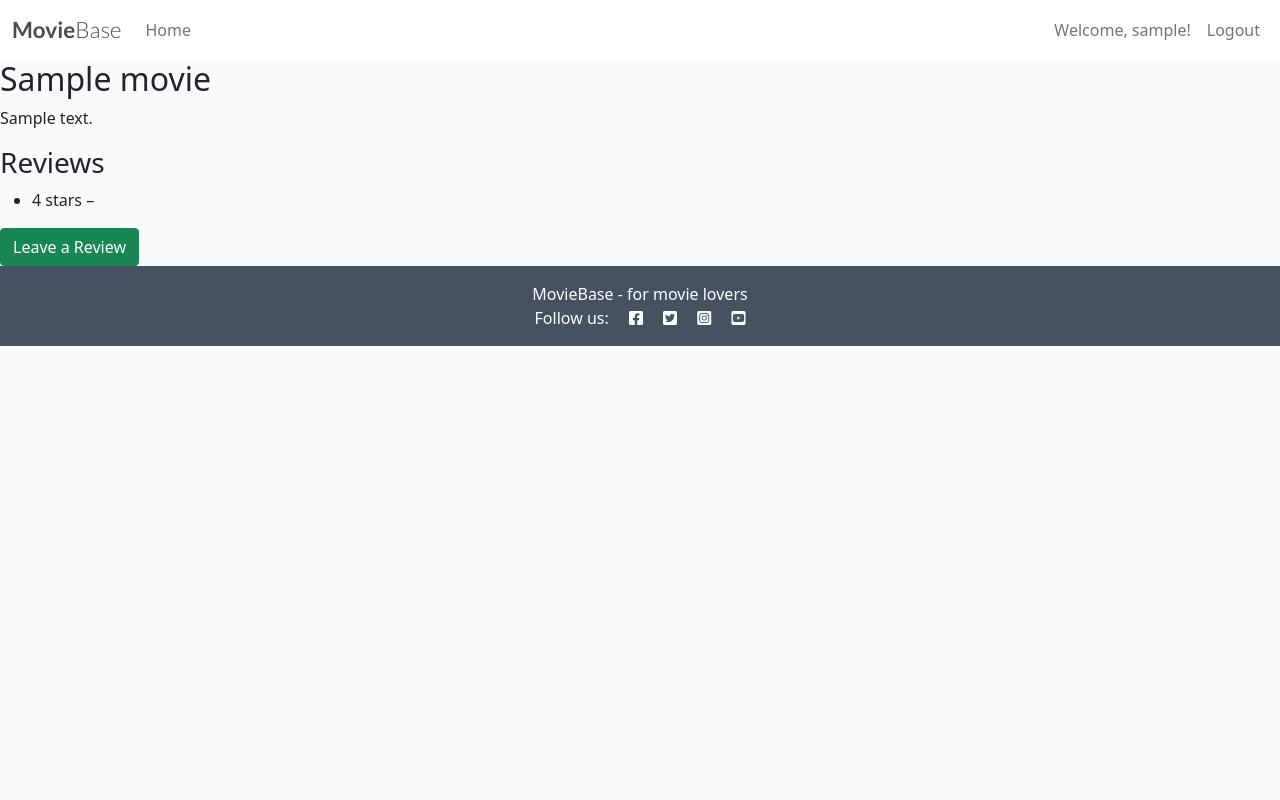
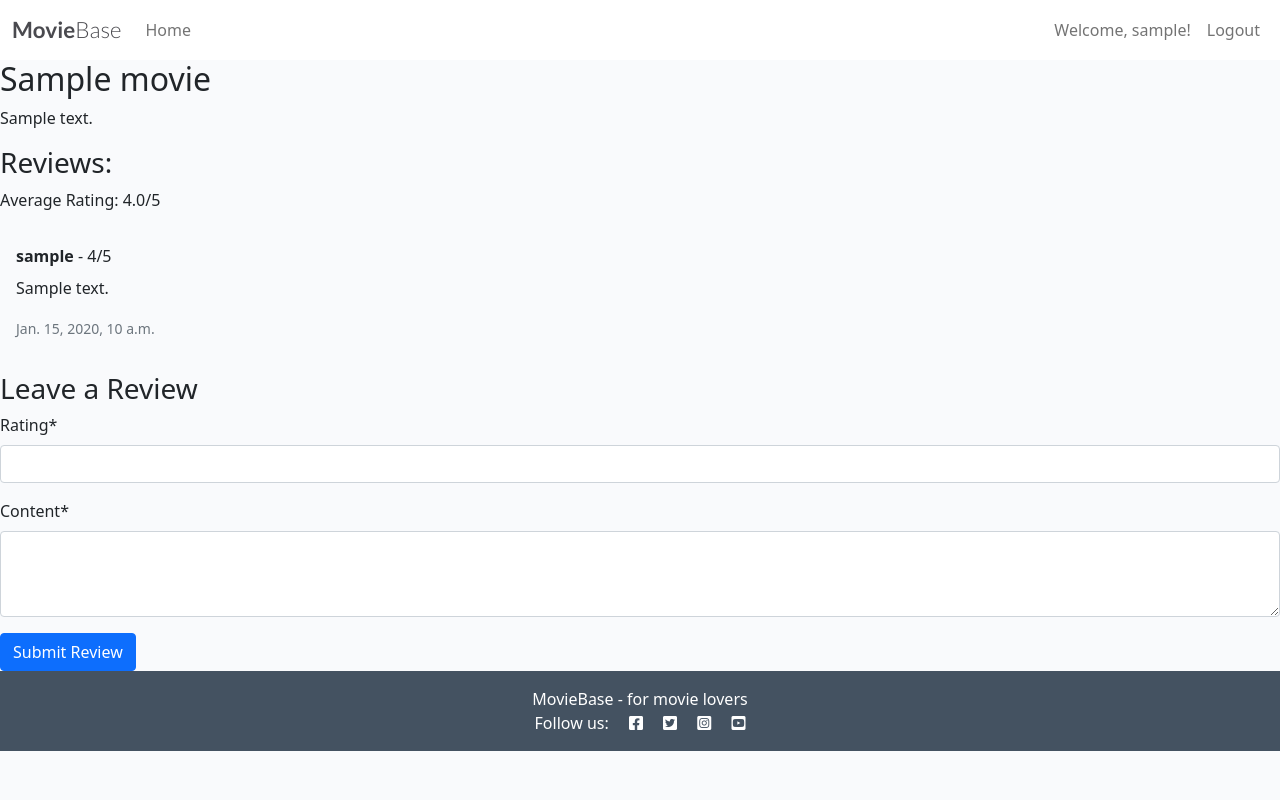
Before and after one commit to JohnnysavageNI/movie_review_project, a Django app: page /movies/1/ in a window 1280 px wide. Run offline with Django 4.2, Linux system fonts and the light colour scheme; a user stored in the database is signed in; tables that the repository leaves empty hold one stand-in row (values such as "Sample post"); some libraries are stand-ins or nearby versions.

Commit message:
Set up crispy forms for comments and average ratings feature

```diff
--- a/moviebase/settings.py
+++ b/moviebase/settings.py
@@ -45,7 +45,12 @@
     'reviews',
     'django_extensions',
     'users',
+    'crispy_forms',
+    'crispy_bootstrap5',
 ]
+
+CRISPY_ALLOWED_TEMPLATE_PACKS = "bootstrap5"
+CRISPY_TEMPLATE_PACK = "bootstrap5"
 
 MIDDLEWARE = [
     'django.middleware.security.SecurityMiddleware',
--- a/reviews/forms.py
+++ b/reviews/forms.py
@@ -5,3 +5,7 @@
     class Meta:
         model = Review
         fields = ['rating', 'content']
+        widgets = {
+            'content': forms.Textarea(attrs={'rows': 3}),
+            'rating': forms.NumberInput(attrs={'min': 1, 'max': 5}),
+        }
--- a/reviews/templates/reviews/movie_detail.html
+++ b/reviews/templates/reviews/movie_detail.html
@@ -1,21 +1,34 @@
 {% extends 'base.html' %}
+{% load crispy_forms_tags %}
 {% block title %}{{ movie.title }}{% endblock %}
 
 {% block content %}
 <h2>{{ movie.title }}</h2>
 <p>{{ movie.description }}</p>
 
-<h3>Reviews</h3>
-<ul>
-    {% for review in reviews %}
-        <li>{{ review.rating }} stars – {{ review.comment }}</li>
-    {% empty %}
-        <li>No reviews yet.</li>
-    {% endfor %}
-</ul>
+<h3>Reviews:</h3>
+<p>Average Rating: {{ average_rating|floatformat:1 }}/5</p>
+
+{% for review in reviews %}
+  <div class="card my-3">
+    <div class="card-body">
+      <strong>{{ review.user.username }}</strong> -
+      {{ review.rating }}/5
+      <p class="mt-2">{{ review.content }}</p>
+      <small class="text-muted">{{ review.created_on }}</small>
+    </div>
+  </div>
+{% empty %}
+  <p>No reviews yet. Be the first to leave one!</p>
+{% endfor %}
 {% if user.is_authenticated %}
-  <a href="{% url 'add_review' movie.id %}" class="btn btn-success">Leave a Review</a>
+    <h3>Leave a Review</h3>
+    <form method="post">
+        {% csrf_token %}
+        {{ form|crispy }}
+        <button type="submit" class="btn btn-primary">Submit Review</button>
+    </form>
 {% else %}
-  <p><a href="{% url 'login' %}?next={{ request.path }}">Log in</a> to leave a review.</p>
+    <p><a href="{% url 'login' %}">Log in</a> to leave a review.</p>
 {% endif %}
 {% endblock %}
--- a/reviews/views.py
+++ b/reviews/views.py
@@ -1,9 +1,10 @@
 from django.views.generic import ListView, DetailView
-from django.shortcuts import get_object_or_404
+from django.shortcuts import get_object_or_404, redirect
 from django.contrib.auth.decorators import login_required
 from django.utils.decorators import method_decorator
 from .models import Movie, Review, Comment
 from .forms import ReviewForm
+from django.db.models import Avg
 
 # Create your views here.
 
@@ -15,6 +16,7 @@
     paginate_by = 9
 
 
+@method_decorator(login_required, name='dispatch')
 class MovieDetailView(DetailView):
     model = Movie
     template_name = 'reviews/movie_detail.html'
@@ -22,10 +24,13 @@
 
     def get_context_data(self, **kwargs):
         context = super().get_context_data(**kwargs)
-        context['reviews'] = Review.objects.filter(movie=self.object)
+        movie = self.object
+        reviews = Review.objects.filter(movie=movie)
+
+        context['reviews'] = reviews
         context['form'] = ReviewForm()
+        context['average_rating'] = reviews.aggregate(Avg('rating'))['rating__avg'] or 0
         return context
-
 
     def post(self, request, *args, **kwargs):
         self.object = self.get_object()
```
